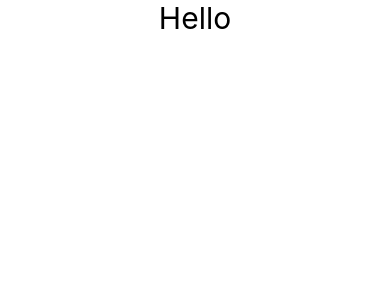
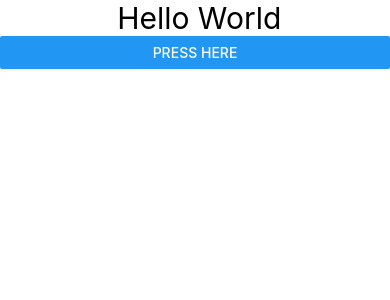
Before and after one commit to HimanshuTakshak2000/react-native-learn-from-Step_by_Step, a React Native app: screen / in a window 390 px wide. Shown: the top 300 px of the page. Built offline with nearby package versions, Linux system fonts and the light colour scheme.

Commit message:
button, view and text in react-native vd-6 by Step-By-Step

```diff
--- a/App.tsx
+++ b/App.tsx
@@ -1,12 +1,31 @@
 /* eslint-disable react-native/no-inline-styles */
 import React from 'react';
 
-import {Text, View} from 'react-native';
+import {Button, Text, View} from 'react-native';
 
 function App() {
   return (
+    /* text -
+    <Text>Hello</Text>
+    // <Text></Text> // When we will use this we will get an error as it must we wrapped inside the view component
+    */
+
+    // //  View -
+    // <View>
+    //   <Text style={{fontSize: 30, textAlign: 'center'}}> Hello World</Text>
+    //   <Text style={{fontSize: 20, textAlign: 'center'}}> What up </Text>
+    //   {/* If we try to write text directly inside the view component. Wewill get error. */}
+    // </View>
+
+    /* <View>
+    //   text ---> This will give an error.
+    </View> */
+
+    //  Button -
     <View>
-      <Text style={{fontSize: 30, textAlign: 'center'}}>Hello</Text>
+      <Text style={{fontSize: 30, textAlign: 'center'}}> Hello World</Text>
+      <Button title="Press Here" />
+      {/* What is difference between HTML tag and a Component in react-native :- First letter of the component is also capital letter and where as first letter of the HTML tag is small letter. */}
     </View>
   );
 }
```
